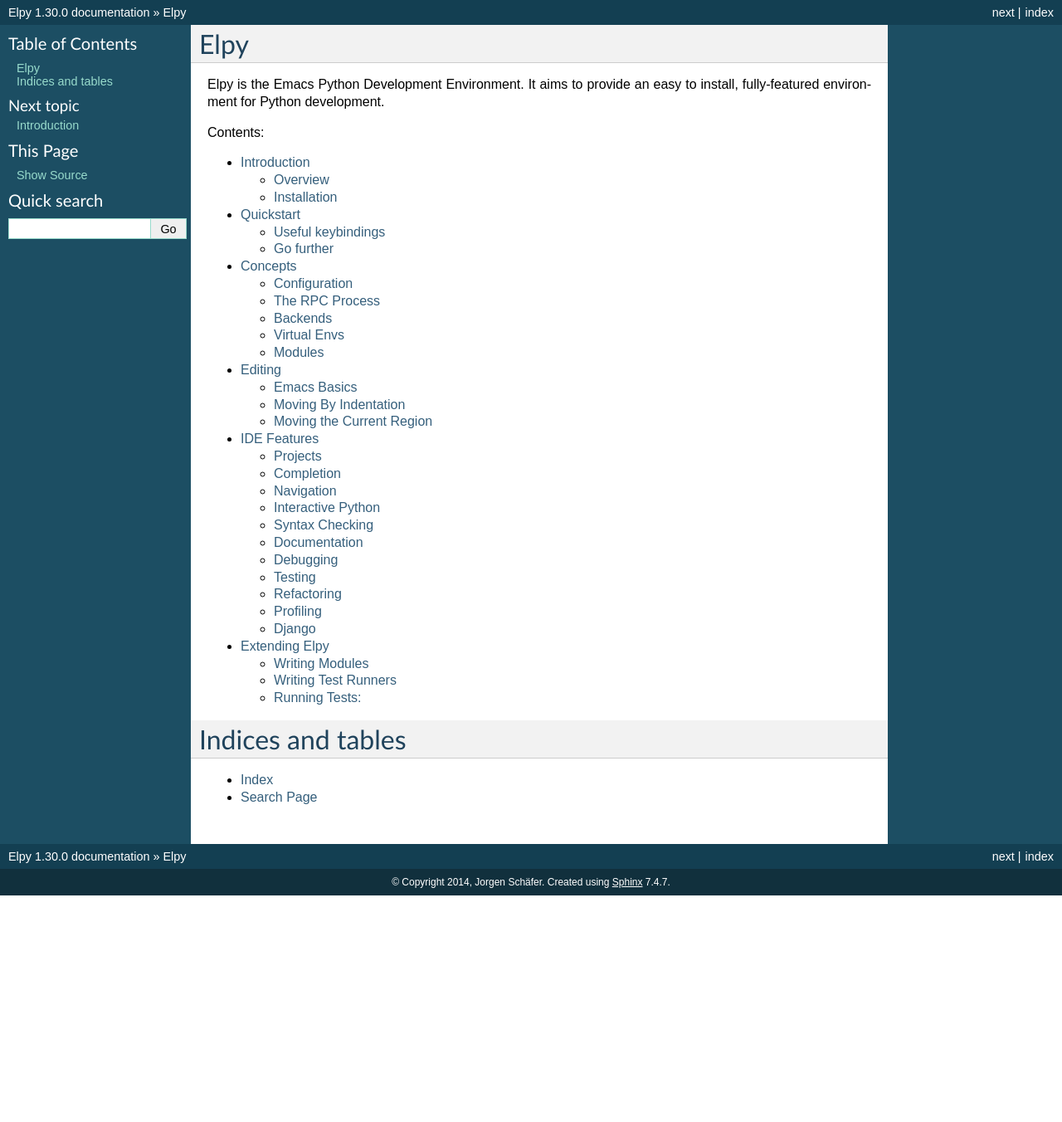
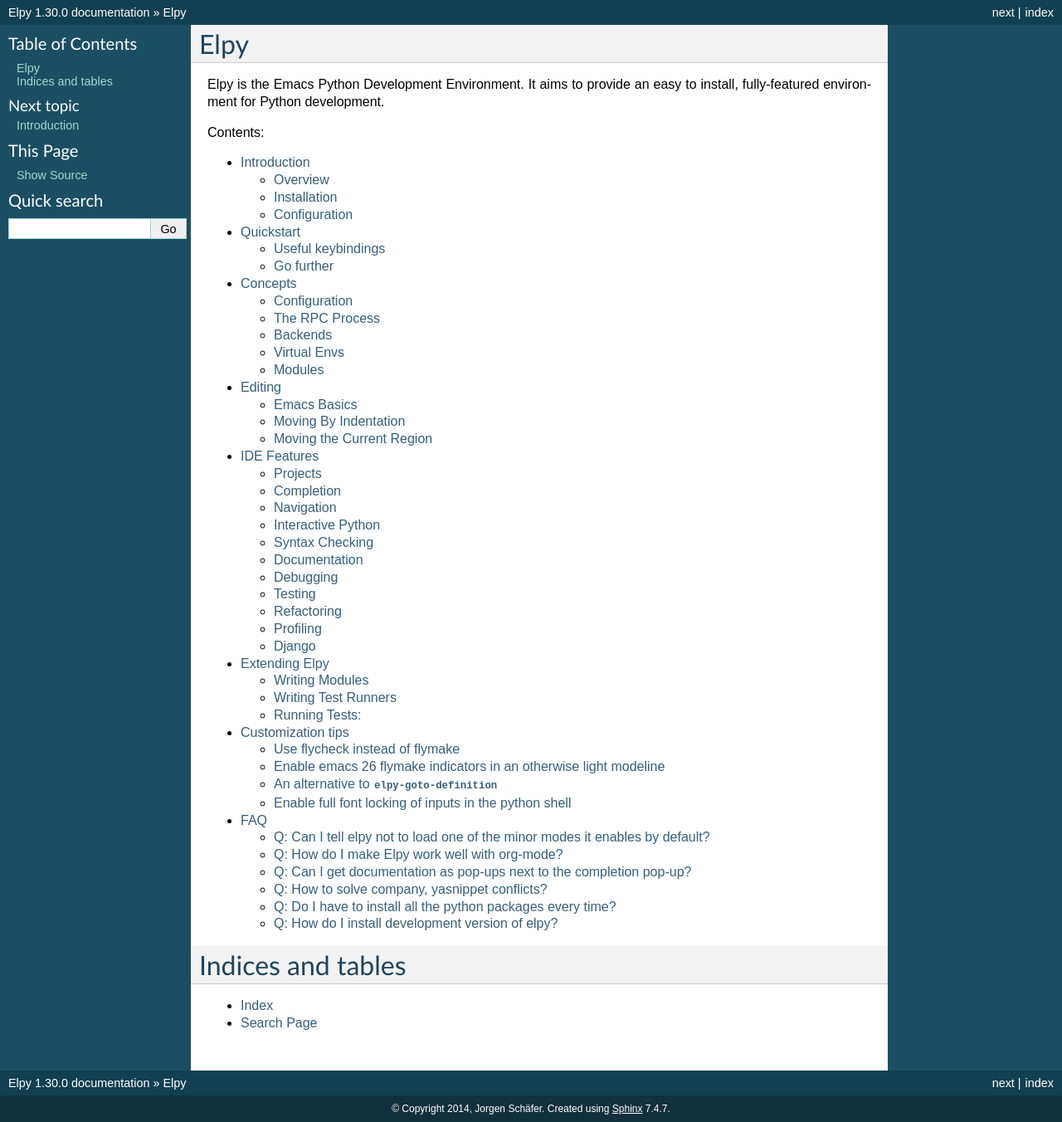
Before and after one commit to jorgenschaefer/elpy, a Sphinx documentation site: the page built from docs/index.rst, in a window 1280 px wide. Shown: the whole page at 83% size. Built offline with Sphinx 7.4.7, drawn with Linux system fonts in a browser that asks for light colours; before the commit the page ends 1079 px from its top, so only the background shows below that.

Commit message:
Merged the wiki in the doc

```diff
--- /dev/null
+++ b/docs/FAQ.rst
@@ -0,0 +1,107 @@
+===
+FAQ
+===
+
+
+Q: Can I tell elpy not to load one of the minor modes it enables by default?
+============================================================================
+
+**A:** You can simply remove the appropriate symbol from
+`elpy-modules`.
+
+
+Q: How do I make Elpy work well with org-mode?
+==============================================
+
+**A:** You can try the following customization by @mankoff:
+
+.. code-block:: elisp
+
+    (setq python-shell-interpreter "ipython"
+          python-shell-interpreter-args "--pylab=osx --pdb --nosep --classic"
+          python-shell-prompt-regexp ">>> "
+          python-shell-prompt-output-regexp ""
+          python-shell-completion-setup-code "from IPython.core.completerlib import module_completion"
+          python-shell-completion-module-string-code "';'.join(module_completion('''%s'''))\n"
+          python-shell-completion-string-code "';'.join(get_ipython().Completer.all_completions('''%s'''))\n")
+
+See `#191`_ for a discussion and background.
+
+.. _#191: https://github.com/jorgenschaefer/elpy/issues/191
+
+
+Q: Can I get documentation as pop-ups next to the completion pop-up?
+====================================================================
+
+**A:** Not by default with company-mode, but there’s expez’ excellent
+company-quickhelp_ package you can install for this feature. It’s
+available from MELPA.
+
+.. _company-quickhelp: https://github.com/expez/company-quickhelp
+
+
+Q: How to solve company, yasnippet conflicts?
+=============================================
+
+**A:** Add this snippet to your emacs configuration to avoid that.
+
+.. code-block:: elisp
+
+    (defun company-yasnippet-or-completion ()
+      "Solve company yasnippet conflicts."
+      (interactive)
+      (let ((yas-fallback-behavior
+             (apply 'company-complete-common nil)))
+        (yas-expand)))
+
+    (add-hook 'company-mode-hook
+              (lambda ()
+                (substitute-key-definition
+                 'company-complete-common
+                 'company-yasnippet-or-completion
+                 company-active-map)))
+
+
+Q: Do I have to install all the python packages every time?
+===========================================================
+
+**A:** Installing them all in the same virtualenv is the easiest way to do this. There are a few other options, though. You can install jedi etc. globally (or as a user) and use virtualenvwrapper's ``togglesitepackages`` to include globally installed packages in your virtualenv. Or you can install them in a separate virtualenv and set PYTHONPATH to include that virtualenv.
+
+
+Q: How do I install development version of elpy?
+================================================
+
+**A:** Remove existing elpy if you already installed it.
+
+.. code-block:: bash
+
+    rm -rf ~/.emacs.d/elpa/elpy*
+
+Install dependencies
+
+.. code-block:: elisp
+
+    (package-install 'company)
+    (package-install 'yasnippet)
+    (package-install 'pyvenv)
+    (package-install 'highlight-indentation)
+    (package-install 'find-file-in-project)
+    (package-install 's)
+
+Get latest code from github
+
+.. code-block:: bash
+
+    mkdir ~/Projects
+    cd ~/Projects
+    git clone https://github.com/jorgenschaefer/elpy
+
+Add the following to your ~/.emacs.d/init.el or ~/.emacs:
+
+.. code-block:: elisp
+
+    (add-to-list 'load-path "~/Projects/elpy")
+    (load "elpy" nil t)
+    (elpy-enable)
+
+To update, run ``git pull --rebase``, ``M-x load-library RET elpy RET`` and ``M-x elpy-rpc-reload``.
--- /dev/null
+++ b/docs/customization_tips.rst
@@ -0,0 +1,83 @@
+==================
+Customization tips
+==================
+
+.. default-domain:: el
+
+Use flycheck instead of flymake
+===============================
+
+.. code-block:: elisp
+
+    (when (load "flycheck" t t)
+      (setq elpy-modules (delq 'elpy-module-flymake elpy-modules))
+      (add-hook 'elpy-mode-hook 'flycheck-mode))
+
+
+Enable emacs 26 flymake indicators in an otherwise light modeline
+=================================================================
+
+.. code-block:: elisp
+
+    (setq elpy-remove-modeline-lighter t)
+
+    (advice-add 'elpy-modules-remove-modeline-lighter
+                :around (lambda (fun &rest args)
+                          (unless (eq (car args) 'flymake-mode)
+                            (apply fun args))))
+
+See also the `associated issue`_
+
+.. _associated issue: https://github.com/jorgenschaefer/elpy/issues/1422
+
+
+An alternative to ``elpy-goto-definition``
+==========================================
+
+You may sometimes find when you try to navigate to a function/class definition with elpy-goto-definition_ (``M-.``), that instead of jumping to the definition, you get the message "No definition found". If you see this error often (because of the nature of the code you work on), you can use the following function instead of/in addition to ``elpy-goto-definition``:
+
+.. _elpy-goto-definition: http://elpy.readthedocs.org/en/latest/ide.html#command-elpy-goto-definition
+
+.. code-block:: elisp
+
+    (defun elpy-goto-definition-or-rgrep ()
+      "Go to the definition of the symbol at point, if found. Otherwise, run `elpy-rgrep-symbol'."
+        (interactive)
+        (ring-insert find-tag-marker-ring (point-marker))
+        (condition-case nil (elpy-goto-definition)
+            (error (elpy-rgrep-symbol
+                       (concat "\\(def\\|class\\)\s" (thing-at-point 'symbol) "(")))))
+
+This function will try to find the definition of the symbol at point using ``elpy-goto-definition``, but will do elpy-rgrep-symbol_  instead, if the former function fails to return a result. You can bind this function to the key combination of your choice, or you can bind it to ``M-.`` to use it as a replacement for the the default ``goto-definition`` function:
+
+.. code-block:: elisp
+
+    (define-key elpy-mode-map (kbd "M-.") 'elpy-goto-definition-or-rgrep)
+
+.. _elpy-rgrep-symbol: http://elpy.readthedocs.org/en/latest/ide.html#command-elpy-rgrep-symbol
+
+
+Enable full font locking of inputs in the python shell
+======================================================
+
+.. code-block:: elisp
+
+    (advice-add 'elpy-shell--insert-and-font-lock
+                :around (lambda (f string face &optional no-font-lock)
+                          (if (not (eq face 'comint-highlight-input))
+                              (funcall f string face no-font-lock)
+                            (funcall f string face t)
+                            (python-shell-font-lock-post-command-hook))))
+
+    (advice-add 'comint-send-input
+                :around (lambda (f &rest args)
+                          (if (eq major-mode 'inferior-python-mode)
+                              (cl-letf ((g (symbol-function 'add-text-properties))
+                                        ((symbol-function 'add-text-properties)
+                                         (lambda (start end properties &optional object)
+                                           (unless (eq (nth 3 properties) 'comint-highlight-input)
+                                             (funcall g start end properties object)))))
+                                (apply f args))
+                            (apply f args))))
+
+See details in https://github.com/jorgenschaefer/elpy/issues/1428 and https://debbugs.gnu.org/cgi/bugreport.cgi?bug=32344.
--- a/docs/index.rst
+++ b/docs/index.rst
@@ -15,6 +15,9 @@
    editing
    ide
    extending
+   customization_tips
+   FAQ
+
 
 
 Indices and tables
--- a/docs/introduction.rst
+++ b/docs/introduction.rst
@@ -104,3 +104,10 @@
 In order to use all the features (such as navigation with ``M-.``),
 you'll need to install some python libraries.  You can do that easily
 by typing ``M-x elpy-config RET``, and following the instructions.
+
+
+Configuration
+=============
+
+Elpy uses Emacs' built-in customization interface.
+Just run ``M-x elpy-config`` to configure it.
```
